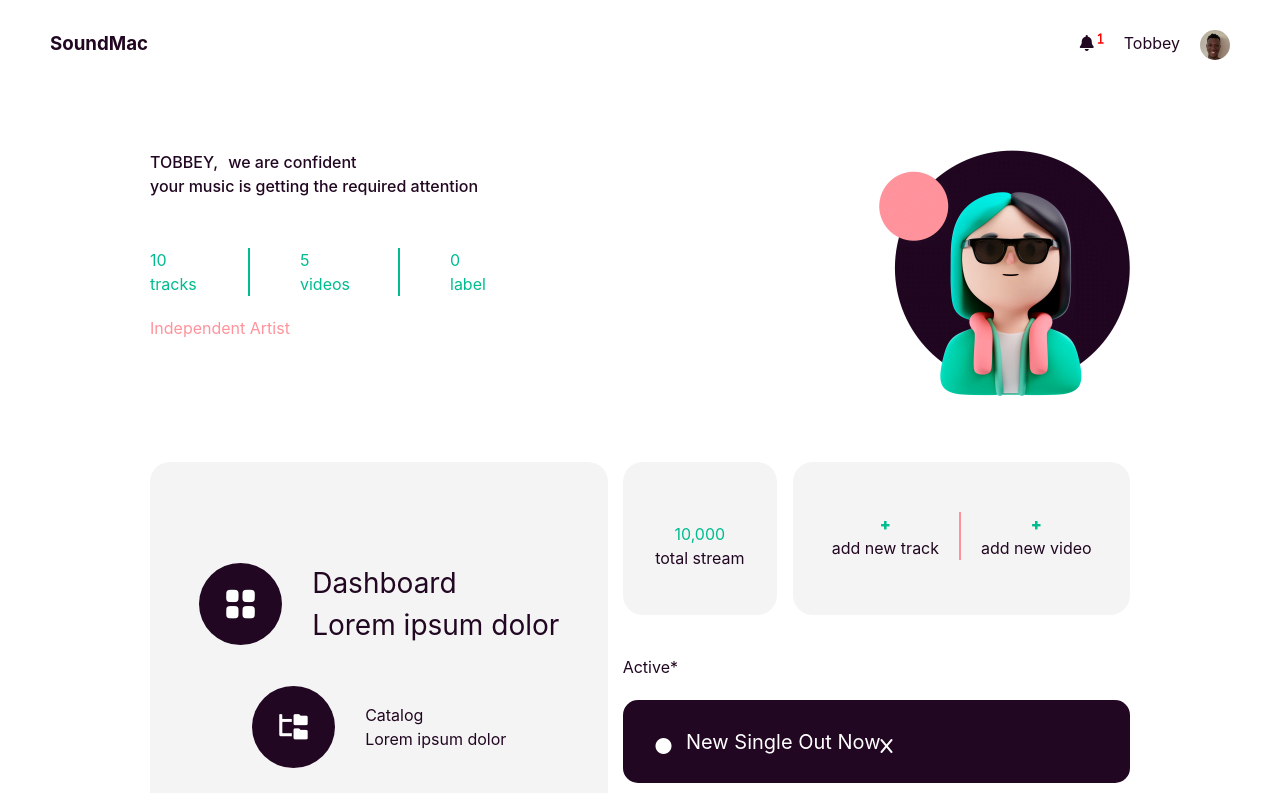
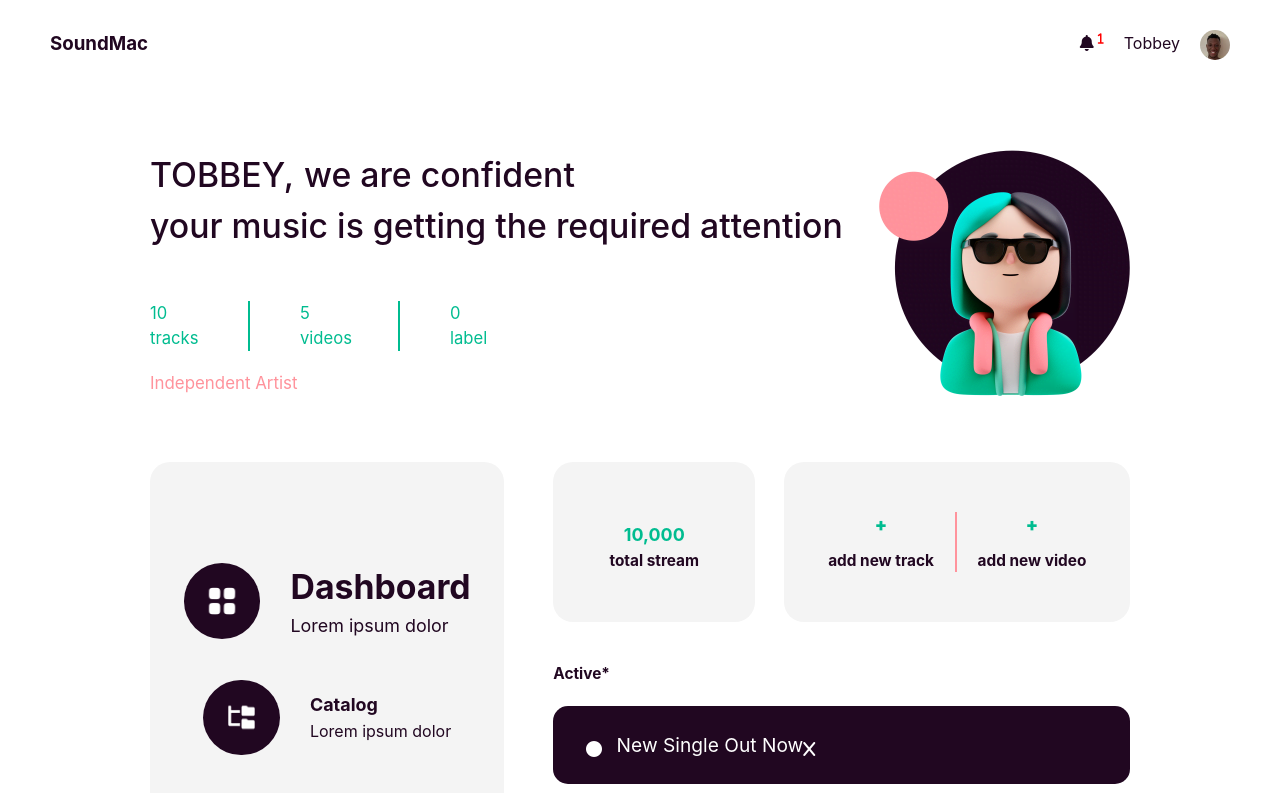
Before and after one commit to Tobbeycc1/soundmac, a React (Create React App) app: page /dashboard in a window 1280 px wide. Shown: the top 793 px of the page. Built offline with nearby package versions, Linux system fonts and the light colour scheme.

Commit message:
dashboard no bug

```diff
--- a/src/CSS files/Dashboard.module.css
+++ b/src/CSS files/Dashboard.module.css
@@ -5,6 +5,7 @@
     font-weight: 500;
     margin-bottom: 50px;
     vertical-align: middle;
+    font-size: 2.64vw;
 }
 .username{
     text-transform: uppercase;
@@ -32,14 +33,14 @@
     display: flex;
 }
 .dashboardIconsCon{
-    padding: 100px 10px 60px 10px;
+    padding: 100px 1.46vw 60px 1.46vw;
     background: var(--grey);
-    width: 36.6vw;
+    width: 45vw;
     border-radius: 20px;
     text-align: center;
     display: inline-block;
     vertical-align: top;
-    margin-right: 1.1092vw;
+    margin-right: 5%;
 }
 .dashboardIconsSubCon{
     text-align: center;
@@ -60,6 +61,7 @@
     border-radius: 50%;
     display: inline-block;
     vertical-align: middle;
+    width: 6vw;
 
 }
 .dashboardiconTextCon{
@@ -74,7 +76,7 @@ font-size: 18px;
 .totalStreamUploadAndActiveCon{
     display: inline-block;
     /* background: red; */
-    width: 40vw;
+    width: 100%;
     height: 500px;
 
 }
@@ -87,8 +89,8 @@ font-size: 18px;
     background: var(--grey);
     padding: 40px 10px;
     border-radius: 20px;
-    margin-right: 15.77px;
-    width: 12.05vw;
+    margin-right: 5%;
+    width: 35%;
     padding-top: 60px;
 }
 .totalSreamConB{
@@ -96,9 +98,9 @@ font-size: 18px;
     display: inline-block;
     background: var(--grey);
     padding: 50px 5px;
-    height: 153px;
+    /* height: 153px; */
     border-radius: 20px;
-    width: 26.354vw;
+    width: 60%;
 }
 
 .plusIcon{
@@ -119,6 +121,8 @@ font-size: 18px;
 }
 .totalSreamNumber{
     color: var(--green);
+    font-size: 1.4vw;
+font-weight: bold;
 }
 .totalStreamAndUploadUpOnlyCon{
     /* background: green; */
@@ -126,7 +130,7 @@ font-size: 18px;
 }
 .allActivePackageCon{
     /* background: red; */
-    height: 315px;
+    height: 20.6vw;
     overflow-y: scroll;
 }
 .allActivePackageSubCon{
@@ -143,7 +147,7 @@ font-size: 18px;
 .packageDivCon{
     background: var(--purple);
     padding: 10px 2.56vw;
-    height: 83px;
+    height: 6.1vw;
     position: relative;
     border-radius: 15px;
     margin-top: 21.4px;
@@ -161,12 +165,13 @@ font-size: 18px;
     display: inline-block;
     vertical-align: top;
     margin-left: 10px;
-    font-size: 20px;
+    font-size: 1.5vw;
 
 }
 .pricingPackage{
     margin-top: 20px;
     color: var(--dashPink);
+    font-size: 1.32vw;
 }
 .myEarningsMoneyDiv{
     transform: scale(-1, 1);
@@ -186,19 +191,58 @@ font-size: 18px;
 }
 .addNewMedia{
 width: 100%;
+font-size: 1.2vw;
+font-weight: bold;
 }
 .plusSign{
     font-weight: 1000;
     color: var(--green);
+    font-size: 1.4vw;
+    margin-bottom: 10px;
 }
-@media screen and (max-width: 1129px) {
-    .allActivePackageCon{
-        /* background: red; */
-        height: 390px;
-        overflow-y: scroll;
+.dashboardTT{
+    font-weight: bold;
+    font-size: 2.64vw;
+}
+.dashboardTTSub{
+    font-size: 1.4vw;
+}
+.catalogTT{
+    font-size: 1.4vw;
+    font-weight: bold;
+}
+.active{
+    font-weight: bold;
+    font-size: 1.2vw;
+}
+
+@media screen and (max-width: 999px) {
+    .active{
+        font-weight: bold;
+        font-size: 16px;
     }
-}
-@media screen and (max-width: 999px) {
+    .packageDivCon{
+        background: var(--purple);
+        padding: 10px 2.56vw;
+        height: 83px;
+    }
+    .dashBoardPackageText{
+        font-size: 18px;
+    }
+    .pricingPackage, .plusSign{
+        font-size: 18px;
+    }
+    .addNewMedia{
+        font-size: 16px;
+        }
+        .totalSreamNumber{
+    font-size: 18px;
+     }
+    .usernameConfidentPhrase{
+        font-size: 36px;
+        margin-bottom: 30px;
+        font-weight: bold;
+    }
     .coolGlassesLady{
         display: none;
     }
@@ -293,9 +337,7 @@ width: 100%;
     .confidentPhraseAndImageCon{
         margin-top: 130px;
     }
-    .pricingPackage{
-        font-size: 15px;
-    }
+
     .myEarningsMoneySubDiv{
         width: 100%;
     }
--- a/src/CSS files/clientsMetric.module.css
+++ b/src/CSS files/clientsMetric.module.css
@@ -14,18 +14,24 @@
 }
 .nos{
     color: var(--green);
+    font-size: 1.3vw;
 }
 .noText{
     color: var(--green);
+    font-size: 1.3vw;
 }
+@media screen and (max-width: 999px) {
+    .nos{
+        font-size: 18px;
+
+    }
+    .noText{
+        font-size: 18px;
+    }
+}
+
 @media screen and (max-width: 540px) {
     .tracks, .label{
         margin-right: 20px;
     }
-    .nos{
-        font-size: 18px;
-    }
-    .noText{
-        font-size: 15px;
-    }
 }
--- a/src/CSS files/dashboardHeader.module.css
+++ b/src/CSS files/dashboardHeader.module.css
@@ -93,12 +93,16 @@
     margin: 20px 0px;
     width: 42px;
     height: 42px;
+    position: relative;
 
 
 
 }
 .dashBoardIconLink:hover, .dashBoardIconLink:focus, .dashBoardIconLink:active{
 font-size: 44px;
+padding-top: 10px;
+background: var(--dashPink)
+
 }
 @media screen and (max-width: 750px) {
 
--- a/src/Pages/Dashboard.js
+++ b/src/Pages/Dashboard.js
@@ -78,8 +78,8 @@ function Dashboard(props) {
                 <div className={classes.dashboardIconsSubConSpecial}>
                     <img className={classes.dashboardIconImage} alt='grid box' src={dashboardIcon}/>
                     <div className={classes.dashboardiconTextCon}>
-                        <h2>Dashboard</h2>
-                        <div>Lorem ipsum dolor</div>
+                        <h2 className={classes.dashboardTT}>Dashboard</h2>
+                        <div className={classes.dashboardTTSub}>Lorem ipsum dolor</div>
                     </div>
 
                 </div>
@@ -91,8 +91,8 @@ function Dashboard(props) {
                 <div className={classes.dashboardIconsSubCon}>
                     <img className={classes.dashboardIconImage} src={catalogIcon} alt='catalog icon'/>
                     <div className={classes.dashboardiconTextCon}>
-                        <h2>Catalog</h2>
-                        <div>Lorem ipsum dolor</div>
+                        <h2 className={classes.catalogTT}>Catalog</h2>
+                        <div className={classes.catalogTTSub}>Lorem ipsum dolor</div>
                     </div>
 
                 </div>
@@ -105,8 +105,8 @@ function Dashboard(props) {
                 <div className={classes.dashboardIconsSubCon}>
                     <img className={classes.dashboardIconImage} src={historyIcon} alt='catalog icon'/>
                     <div className={classes.dashboardiconTextCon}>
-                        <h2>History</h2>
-                        <div>Lorem ipsum dolor</div>
+                        <h2 className={classes.catalogTT}>History</h2>
+                        <div lassName={classes.catalogTTSub}>Lorem ipsum dolor</div>
                     </div>
 
                 </div>
@@ -144,7 +144,7 @@ function Dashboard(props) {
 
 </div>
          </div>
-         <h2>Active*</h2>
+         <h2 className={classes.active}>Active*</h2>
 
          <div className={classes.allActivePackageCon}>
             <div className={classes.allActivePackageSubCon}>
```
